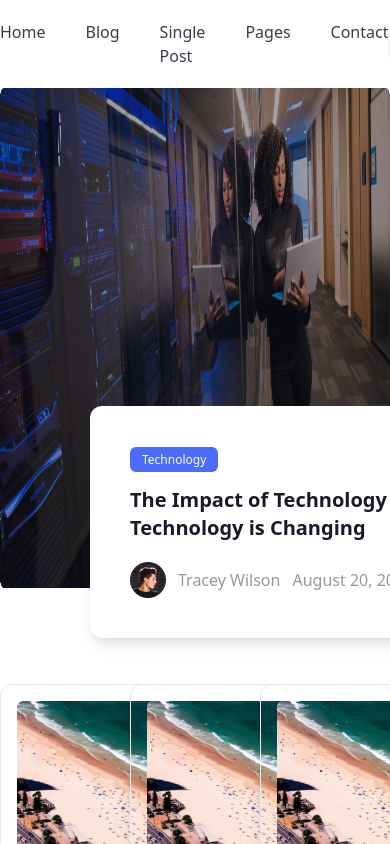
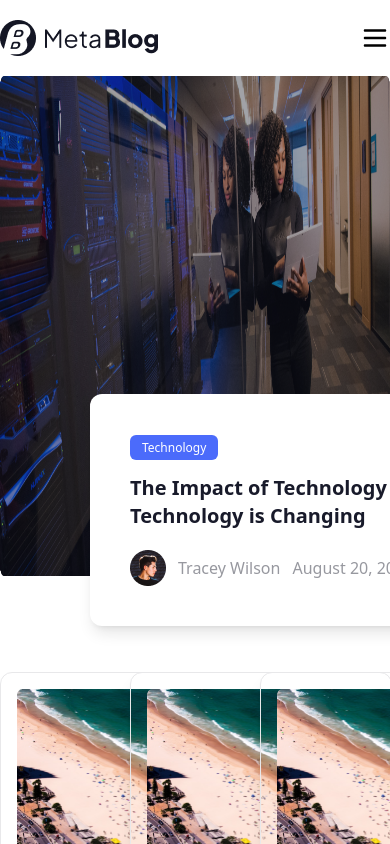
Before and after one commit to JoeMayinzi/Meta-Blog, a React (Create React App) app: page / in a window 390 px wide. Shown: the top 844 px of the page. Built offline with nearby package versions, Linux system fonts and the light colour scheme.

Commit message:
make the header component responsive

```diff
--- a/src/components/layouts/Header.jsx
+++ b/src/components/layouts/Header.jsx
@@ -9,7 +9,7 @@ const Header = () => {
         <div>
           <img src={logo} alt="logo meta blog" />
         </div>
-        <ul className="flex gap-[40px] ">
+        <ul className="hidden lg:flex gap-[40px] ">
           <li>
             <Link className="text-[#3B3C4A]" to="#">
               Home
@@ -36,7 +36,7 @@ const Header = () => {
             </Link>
           </li>
         </ul>
-        <div className="flex items-center gap-5">
+        <div className="hidden lg:flex items-center gap-5">
           <div className="relative">
             <input
               type="text"
@@ -86,6 +86,21 @@ const Header = () => {
             </defs>
           </svg>
         </div>
+        <svg
+          className="lg:hidden"
+          width="30px"
+          height="30px"
+          viewBox="0 0 24 24"
+          fill="none"
+          xmlns="http://www.w3.org/2000/svg"
+        >
+          <path
+            fill-rule="evenodd"
+            clip-rule="evenodd"
+            d="M4 5C3.44772 5 3 5.44772 3 6C3 6.55228 3.44772 7 4 7H20C20.5523 7 21 6.55228 21 6C21 5.44772 20.5523 5 20 5H4ZM3 12C3 11.4477 3.44772 11 4 11H20C20.5523 11 21 11.4477 21 12C21 12.5523 20.5523 13 20 13H4C3.44772 13 3 12.5523 3 12ZM3 18C3 17.4477 3.44772 17 4 17H20C20.5523 17 21 17.4477 21 18C21 18.5523 20.5523 19 20 19H4C3.44772 19 3 18.5523 3 18Z"
+            fill="#000000"
+          />
+        </svg>
       </nav>
     </header>
   );
```
